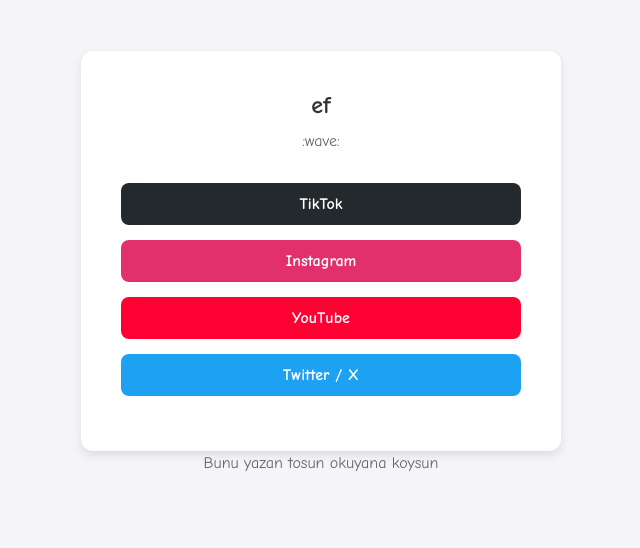
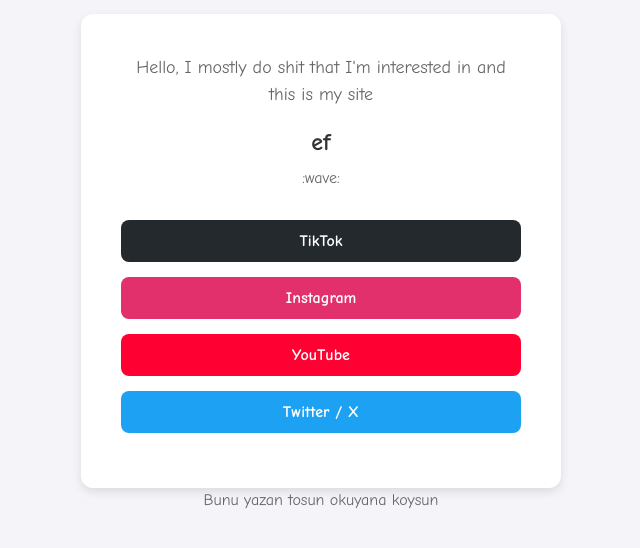
Before and after one commit to eff-e/eff-e.github.io, a plain HTML site: page index.html in a window 1280 px wide. Shown: the part 142-690 px from the top of the page, without its empty margins (319-959 px from the left). Drawn offline with Linux system fonts and the light colour scheme.

Commit message:
Update index.html
testing a text before the wrapper

```diff
--- a/index.html
+++ b/index.html
@@ -19,6 +19,11 @@
             min-height: 100vh;
             margin: 0;
             padding: 20px;
+        }
+		.top-text {
+            margin-bottom: 20px;
+            font-size: 18px;
+            text-align: center;
         }
         .container {
             background: #ffffff;
@@ -114,6 +119,7 @@
 <body>
 
     <div class="container">
+		<p class="top-text">Hello, I mostly do shit that I'm interested in and this is my site</p>
         <h1>ef</h1>
         <p>:wave:</p>
 
```
